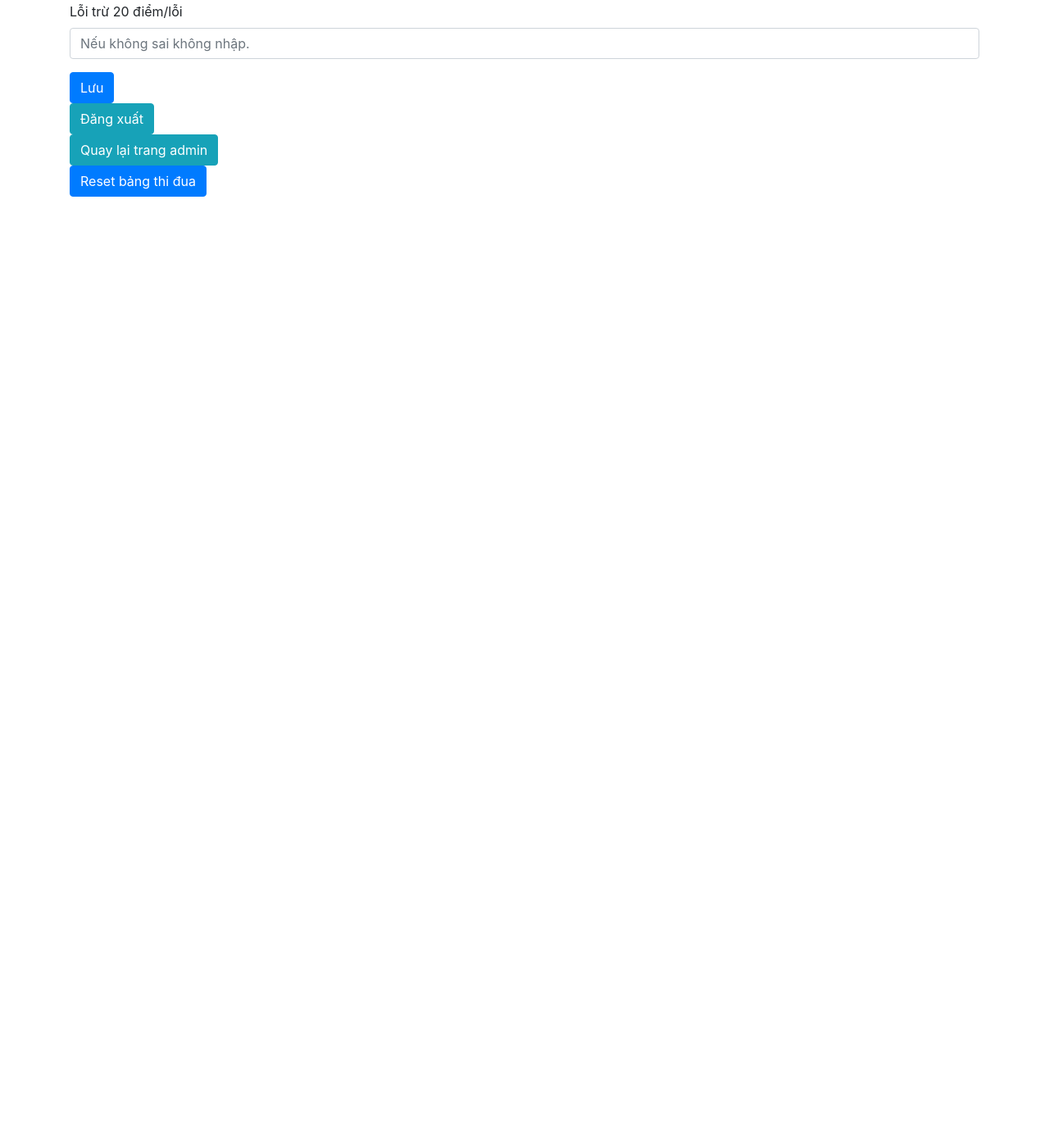
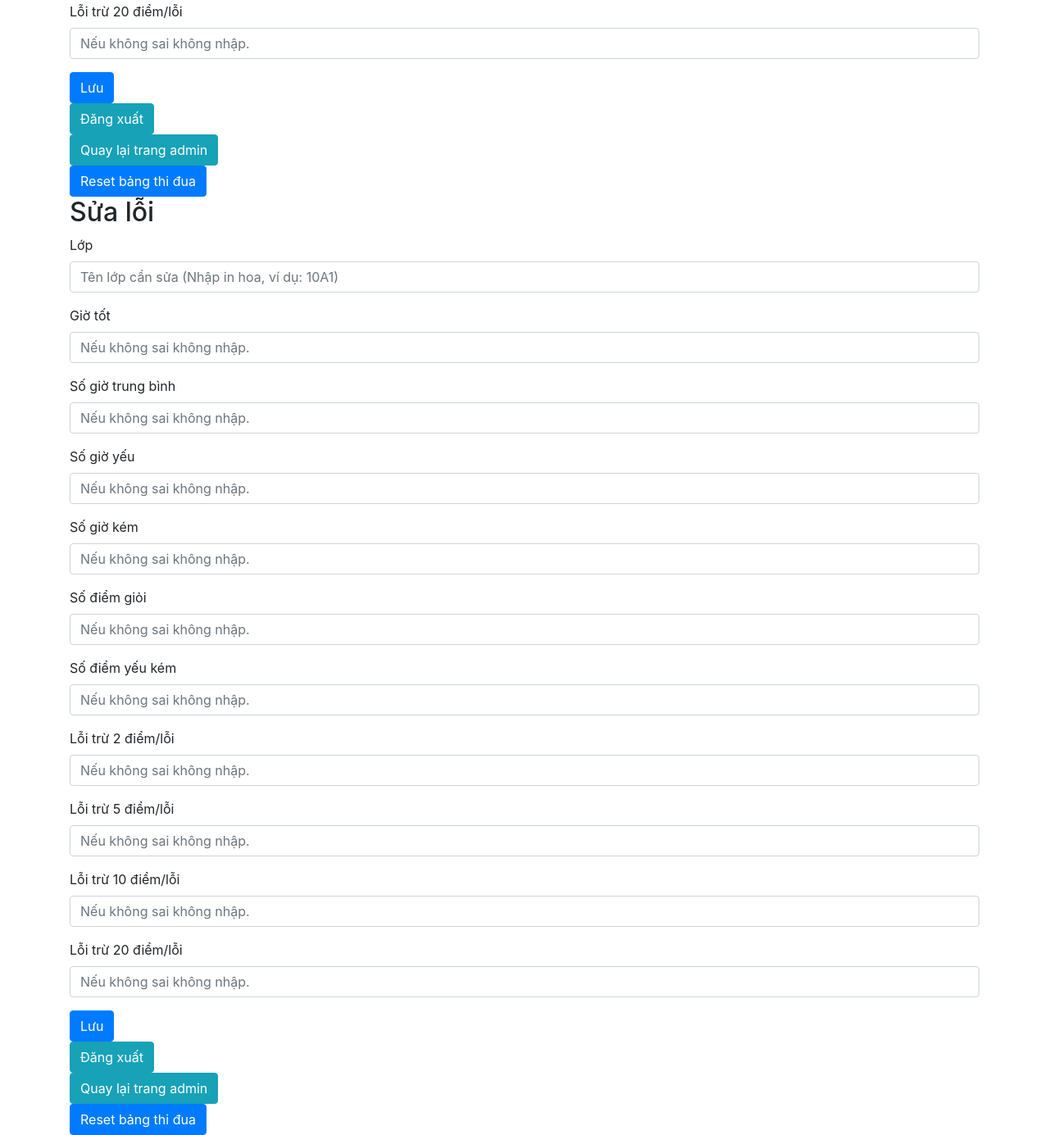
Before and after one commit to TrTung216/Web_thi_dua, a PHP site: page /admin-fix.php in a window 1280 px wide. Shown: the part 904-2289 px from the top of the page at 82% size. Before the commit the page ends 1144 px from the top, so only its background shows below. Run offline with PHP 8.4, Linux system fonts and the light colour scheme; the visitor is signed in with stand-in values (Sample User, id 1).

Commit message:
Update admin-fix.php

```diff
--- a/admin-fix.php
+++ b/admin-fix.php
@@ -10,8 +10,15 @@
 <?php require_once "class.database.php"; ?>
 <?php
     session_start();
-    if ($_SESSION['role'] != 1) header('location:login.php'); ?>
+    if ($_SESSION['role'] != 1) header('location:login.php');
+?>
 <?php
+	if(isset($_POST["xoa"])){
+		$reset = mysqli_query($conn,"DELETE FROM thiduatuan");
+    }
+?>
+<?php
+
 if (isset($_POST["sua"])) {
     $ten_lop = $_POST['ten_lop'];
     $columns = array(
@@ -90,3 +97,102 @@ if (isset($_POST["sua"])) {
 </div>
 </body>
 </html>
+<!DOCTYPE html>
+<html lang="en">
+<head>
+    <meta charset="UTF-8">
+    <meta name="viewport" content="width=device-width, initial-scale=1.0">
+    <link rel="stylesheet" href="https://cdn.jsdelivr.net/npm/bootstrap@4.0.0/dist/css/bootstrap.min.css">
+    <title>Sửa Bảng Thi Đua</title>
+</head>
+<body>
+<?php require_once "class.database.php"; ?>
+<?php
+    session_start();
+    if ($_SESSION['role'] != 1) header('location:login.php');
+?>
+<?php
+	if(isset($_POST["xoa"])){
+		$reset = mysqli_query($conn,"DELETE FROM thiduatuan");
+    }
+?>
+<?php
+
+if (isset($_POST["sua"])) {
+    $ten_lop = $_POST['ten_lop'];
+    $columns = array(
+        'gio_tot',
+        'gio_tb',
+        'gio_yeu',
+        'gio_kem',
+        'so_diem_gioi',
+        'so_diem_yeu_kem',
+        'loi_2diem',
+        'loi_5diem',
+        'loi_10diem',
+        'loi_20diem'
+    );
+
+    foreach ($columns as $column) {
+        $value = $_POST[$column];
+        if ($value !== '') {
+            $stmt = $conn->prepare("UPDATE thiduatuan SET $column = ? WHERE ten_lop = ?");
+            $stmt->bind_param("ss", $value, $ten_lop);
+            if ($stmt->execute()) {
+                echo "<script>alert('Sửa thành công!');</script>";
+            }
+        }
+    }
+}
+
+?>
+<div class="container">
+    <h2>Sửa lỗi</h2>
+    <form method="POST" action="">
+        <div class="form-group">
+            <label for="ten_lop">Lớp</label>
+            <input name="ten_lop" class="form-control" placeholder="Tên lớp cần sửa (Nhập in hoa, ví dụ: 10A1)">
+        </div>
+        <?php
+        $labels = array(
+            'Giờ tốt',
+            'Số giờ trung bình',
+            'Số giờ yếu',
+            'Số giờ kém',
+            'Số điểm giỏi',
+            'Số điểm yếu kém',
+            'Lỗi trừ 2 điểm/lỗi',
+            'Lỗi trừ 5 điểm/lỗi',
+            'Lỗi trừ 10 điểm/lỗi',
+            'Lỗi trừ 20 điểm/lỗi'
+        );
+        $input_names = array(
+            'gio_tot',
+            'gio_tb',
+            'gio_yeu',
+            'gio_kem',
+            'so_diem_gioi',
+            'so_diem_yeu_kem',
+            'loi_2diem',
+            'loi_5diem',
+            'loi_10diem',
+            'loi_20diem'
+        );
+        foreach ($labels as $index => $label) { ?>
+            <div class="form-group">
+                <label for="<?= $input_names[$index] ?>"><?= $label ?></label>
+                <input name="<?= $input_names[$index] ?>" class="form-control" placeholder="Nếu không sai không nhập.">
+            </div>
+        <?php } ?>
+        <button type="submit" class="btn btn-primary" name="sua">Lưu</button>
+        <div>
+            <a href="logout.php" class="btn btn-info" role="button">Đăng xuất</a>
+        </div>
+        <div>
+            <a href="admin-page.php" class="btn btn-info" role="button">Quay lại trang admin</a>
+        </div>
+        <button type="submit" class="btn btn-primary" name="xoa">Reset bảng thi đua</button>
+    </form>
+</div>
+</body>
+</html>
```
